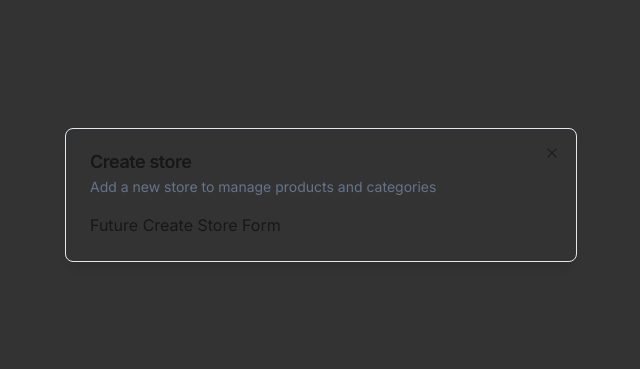
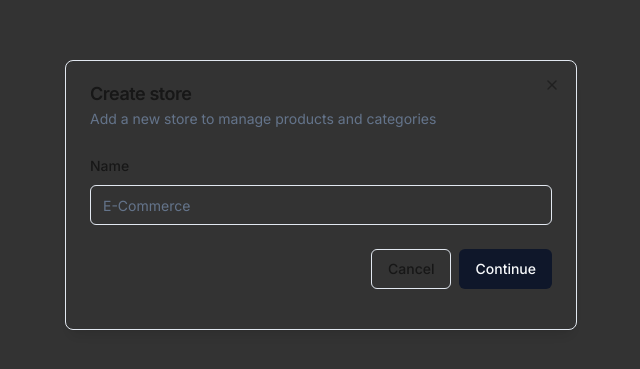
Before and after one commit to Stoian-Chiril/ecommerce_admin, a Next.js app: page / in a window 1280 px wide. Shown: the part 205-574 px from the top of the page, without its empty margins (319-959 px from the left). Built offline with nearby package versions, Linux system fonts and the light colour scheme.

Commit message:
Form Components Commit

```diff
--- a/components/modals/store-modal.tsx
+++ b/components/modals/store-modal.tsx
@@ -1,9 +1,42 @@
 "use client";
+
+import * as z from "zod";
+import { useForm } from "react-hook-form";
+import { zodResolver } from "@hookform/resolvers/zod";
+
 import { useStoreModal } from '@/hooks/use-store-modal';
 import { Modal } from '@/components/ui/modal';
+import { Form,
+    FormControl,
+    FormField,
+    FormItem,
+    FormLabel,
+    FormMessage
+} from "@/components/ui/form";
+
+import { Input } from "@/components/ui/input";
+import { Button } from "@/components/ui/button";
+
+
+
+const formSchema = z.object({
+    name: z.string().min(1),
+})
 
 export const StoreModal = () => {
     const storeModal = useStoreModal();
+
+    const form = useForm<z.infer<typeof formSchema>>({
+        resolver: zodResolver(formSchema),
+        defaultValues: {
+            name: "",
+        }
+    })
+
+    const onSubmit = async (values: z.infer<typeof formSchema>) => {
+        console.log(values);
+        //1000: Create Store
+    }
 
     return (
     <Modal
@@ -12,7 +45,45 @@
         isOpen={storeModal.isOpen}
         onClose={storeModal.onClose}
     >
-        Future Create Store Form
+        <div>
+            <div className="space-y-4 py-2 pb-4">
+                <Form {...form}>
+                    <form onSubmit={form.handleSubmit(onSubmit)}>
+                        <FormField
+                            control={form.control}
+                            name="name"
+                            render={({field}) => (
+                                <FormItem>
+                                    <FormLabel>
+                                        Name
+                                    </FormLabel>
+                                    <FormControl>
+                                        <Input
+                                            placeholder="E-Commerce" {...field}
+                                        />
+                                    </FormControl>
+                                    <FormMessage/>
+                                </FormItem>
+                            )}
+                        />
+                        <div className="pt-6 space-x-2 flex items-center justify-end w-full">
+                            <Button
+                                variant="outline"
+                                onClick={storeModal.onClose}
+                            >
+                                Cancel
+                            </Button>
+                            <Button
+                                type="submit"
+
+                            >
+                                Continue
+                            </Button>
+                        </div>
+                    </form>
+                </Form>
+            </div>
+        </div>
     </Modal>
     );
 };
--- /dev/null
+++ b/components/ui/form.tsx
@@ -0,0 +1,178 @@
+"use client"
+
+import * as React from "react"
+import * as LabelPrimitive from "@radix-ui/react-label"
+import { Slot } from "@radix-ui/react-slot"
+import {
+  Controller,
+  ControllerProps,
+  FieldPath,
+  FieldValues,
+  FormProvider,
+  useFormContext,
+} from "react-hook-form"
+
+import { cn } from "@/lib/utils"
+import { Label } from "@/components/ui/label"
+
+const Form = FormProvider
+
+type FormFieldContextValue<
+  TFieldValues extends FieldValues = FieldValues,
+  TName extends FieldPath<TFieldValues> = FieldPath<TFieldValues>
+> = {
+  name: TName
+}
+
+const FormFieldContext = React.createContext<FormFieldContextValue>(
+  {} as FormFieldContextValue
+)
+
+const FormField = <
+  TFieldValues extends FieldValues = FieldValues,
+  TName extends FieldPath<TFieldValues> = FieldPath<TFieldValues>
+>({
+  ...props
+}: ControllerProps<TFieldValues, TName>) => {
+  return (
+    <FormFieldContext.Provider value={{ name: props.name }}>
+      <Controller {...props} />
+    </FormFieldContext.Provider>
+  )
+}
+
+const useFormField = () => {
+  const fieldContext = React.useContext(FormFieldContext)
+  const itemContext = React.useContext(FormItemContext)
+  const { getFieldState, formState } = useFormContext()
+
+  const fieldState = getFieldState(fieldContext.name, formState)
+
+  if (!fieldContext) {
+    throw new Error("useFormField should be used within <FormField>")
+  }
+
+  const { id } = itemContext
+
+  return {
+    id,
+    name: fieldContext.name,
+    formItemId: `${id}-form-item`,
+    formDescriptionId: `${id}-form-item-description`,
+    formMessageId: `${id}-form-item-message`,
+    ...fieldState,
+  }
+}
+
+type FormItemContextValue = {
+  id: string
+}
+
+const FormItemContext = React.createContext<FormItemContextValue>(
+  {} as FormItemContextValue
+)
+
+const FormItem = React.forwardRef<
+  HTMLDivElement,
+  React.HTMLAttributes<HTMLDivElement>
+>(({ className, ...props }, ref) => {
+  const id = React.useId()
+
+  return (
+    <FormItemContext.Provider value={{ id }}>
+      <div ref={ref} className={cn("space-y-2", className)} {...props} />
+    </FormItemContext.Provider>
+  )
+})
+FormItem.displayName = "FormItem"
+
+const FormLabel = React.forwardRef<
+  React.ElementRef<typeof LabelPrimitive.Root>,
+  React.ComponentPropsWithoutRef<typeof LabelPrimitive.Root>
+>(({ className, ...props }, ref) => {
+  const { error, formItemId } = useFormField()
+
+  return (
+    <Label
+      ref={ref}
+      className={cn(error && "text-destructive", className)}
+      htmlFor={formItemId}
+      {...props}
+    />
+  )
+})
+FormLabel.displayName = "FormLabel"
+
+const FormControl = React.forwardRef<
+  React.ElementRef<typeof Slot>,
+  React.ComponentPropsWithoutRef<typeof Slot>
+>(({ ...props }, ref) => {
+  const { error, formItemId, formDescriptionId, formMessageId } = useFormField()
+
+  return (
+    <Slot
+      ref={ref}
+      id={formItemId}
+      aria-describedby={
+        !error
+          ? `${formDescriptionId}`
+          : `${formDescriptionId} ${formMessageId}`
+      }
+      aria-invalid={!!error}
+      {...props}
+    />
+  )
+})
+FormControl.displayName = "FormControl"
+
+const FormDescription = React.forwardRef<
+  HTMLParagraphElement,
+  React.HTMLAttributes<HTMLParagraphElement>
+>(({ className, ...props }, ref) => {
+  const { formDescriptionId } = useFormField()
+
+  return (
+    <p
+      ref={ref}
+      id={formDescriptionId}
+      className={cn("text-sm text-muted-foreground", className)}
+      {...props}
+    />
+  )
+})
+FormDescription.displayName = "FormDescription"
+
+const FormMessage = React.forwardRef<
+  HTMLParagraphElement,
+  React.HTMLAttributes<HTMLParagraphElement>
+>(({ className, children, ...props }, ref) => {
+  const { error, formMessageId } = useFormField()
+  const body = error ? String(error?.message) : children
+
+  if (!body) {
+    return null
+  }
+
+  return (
+    <p
+      ref={ref}
+      id={formMessageId}
+      className={cn("text-sm font-medium text-destructive", className)}
+      {...props}
+    >
+      {body}
+    </p>
+  )
+})
+FormMessage.displayName = "FormMessage"
+
+export {
+  useFormField,
+  Form,
+  FormItem,
+  FormLabel,
+  FormControl,
+  FormDescription,
+  FormMessage,
+  FormField,
+}
--- /dev/null
+++ b/components/ui/input.tsx
@@ -0,0 +1,25 @@
+import * as React from "react"
+
+import { cn } from "@/lib/utils"
+
+export interface InputProps
+  extends React.InputHTMLAttributes<HTMLInputElement> {}
+
+const Input = React.forwardRef<HTMLInputElement, InputProps>(
+  ({ className, type, ...props }, ref) => {
+    return (
+      <input
+        type={type}
+        className={cn(
+          "flex h-10 w-full rounded-md border border-input bg-background px-3 py-2 text-sm ring-offset-background file:border-0 file:bg-transparent file:text-sm file:font-medium placeholder:text-muted-foreground focus-visible:outline-none focus-visible:ring-2 focus-visible:ring-ring focus-visible:ring-offset-2 disabled:cursor-not-allowed disabled:opacity-50",
+          className
+        )}
+        ref={ref}
+        {...props}
+      />
+    )
+  }
+)
+Input.displayName = "Input"
+
+export { Input }
--- /dev/null
+++ b/components/ui/label.tsx
@@ -0,0 +1,26 @@
+"use client"
+
+import * as React from "react"
+import * as LabelPrimitive from "@radix-ui/react-label"
+import { cva, type VariantProps } from "class-variance-authority"
+
+import { cn } from "@/lib/utils"
+
+const labelVariants = cva(
+  "text-sm font-medium leading-none peer-disabled:cursor-not-allowed peer-disabled:opacity-70"
+)
+
+const Label = React.forwardRef<
+  React.ElementRef<typeof LabelPrimitive.Root>,
+  React.ComponentPropsWithoutRef<typeof LabelPrimitive.Root> &
+    VariantProps<typeof labelVariants>
+>(({ className, ...props }, ref) => (
+  <LabelPrimitive.Root
+    ref={ref}
+    className={cn(labelVariants(), className)}
+    {...props}
+  />
+))
+Label.displayName = LabelPrimitive.Root.displayName
+
+export { Label }
--- a/package.json
+++ b/package.json
@@ -10,7 +10,9 @@
   },
   "dependencies": {
     "@clerk/nextjs": "^5.4.1",
+    "@hookform/resolvers": "^3.9.0",
     "@radix-ui/react-dialog": "^1.1.1",
+    "@radix-ui/react-label": "^2.1.0",
     "@radix-ui/react-slot": "^1.1.0",
     "class-variance-authority": "^0.7.0",
     "clsx": "^2.1.1",
@@ -18,8 +20,10 @@
     "next": "14.2.8",
     "react": "^18",
     "react-dom": "^18",
+    "react-hook-form": "^7.53.0",
     "tailwind-merge": "^2.5.2",
     "tailwindcss-animate": "^1.0.7",
+    "zod": "^3.23.8",
     "zustand": "^4.5.5"
   },
   "devDependencies": {
```
Also changed, not shown: 1 other file (tests, documents, lock files or other folders).
